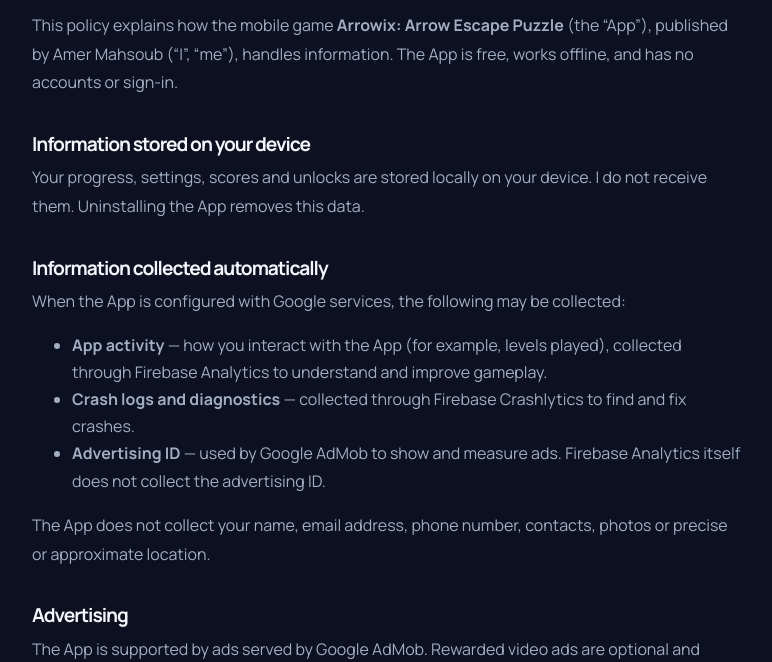
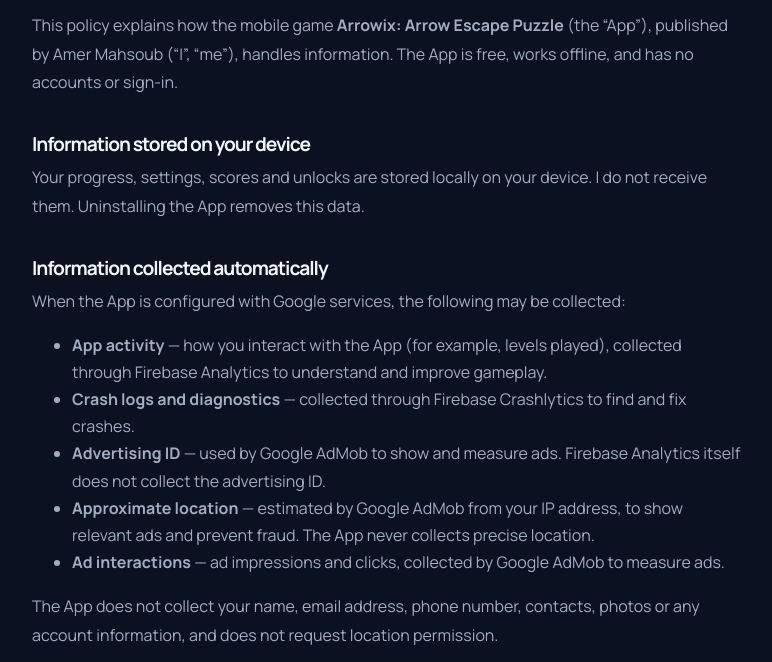
Before and after one commit to amerelsayed1/iamer, a plain HTML site: page privacy/arrowix/index.html in a window 1280 px wide. Shown: the part 138-800 px from the top of the page, without its empty margins (252-1024 px from the left). Drawn offline with nearby package versions, Linux system fonts and the light colour scheme.

Commit message:
Update Arrowix, Chromix and Number Paths privacy policies to match Blockora
Co-Authored-By: Claude Sonnet 5.5 <noreply@anthropic.com>
Claude-Session: https://claude.ai/code/session_01AEbyCn63THV2MxAKzWwxA5

```diff
--- a/privacy/arrowix/index.html
+++ b/privacy/arrowix/index.html
@@ -26,8 +26,10 @@
 <li><strong>App activity</strong> — how you interact with the App (for example, levels played), collected through Firebase Analytics to understand and improve gameplay.</li>
 <li><strong>Crash logs and diagnostics</strong> — collected through Firebase Crashlytics to find and fix crashes.</li>
 <li><strong>Advertising ID</strong> — used by Google AdMob to show and measure ads. Firebase Analytics itself does not collect the advertising ID.</li>
+<li><strong>Approximate location</strong> — estimated by Google AdMob from your IP address, to show relevant ads and prevent fraud. The App never collects precise location.</li>
+<li><strong>Ad interactions</strong> — ad impressions and clicks, collected by Google AdMob to measure ads.</li>
 </ul>
-<p>The App does not collect your name, email address, phone number, contacts, photos or precise or approximate location.</p>
+<p>The App does not collect your name, email address, phone number, contacts, photos or any account information, and does not request location permission.</p>
 
 <h2>Advertising</h2>
 <p>The App is supported by ads served by Google AdMob. Rewarded video ads are optional and shown only when you choose them, for hints, an extra heart, and double XP on the results screen. Interstitial ads appear only at natural breaks, when you continue from the level-complete screen, and never during play.</p>
```
Also changed, not shown: privacy/chromix/index.html (+3 -1 lines), privacy/number-paths/index.html (+3 -1 lines).
